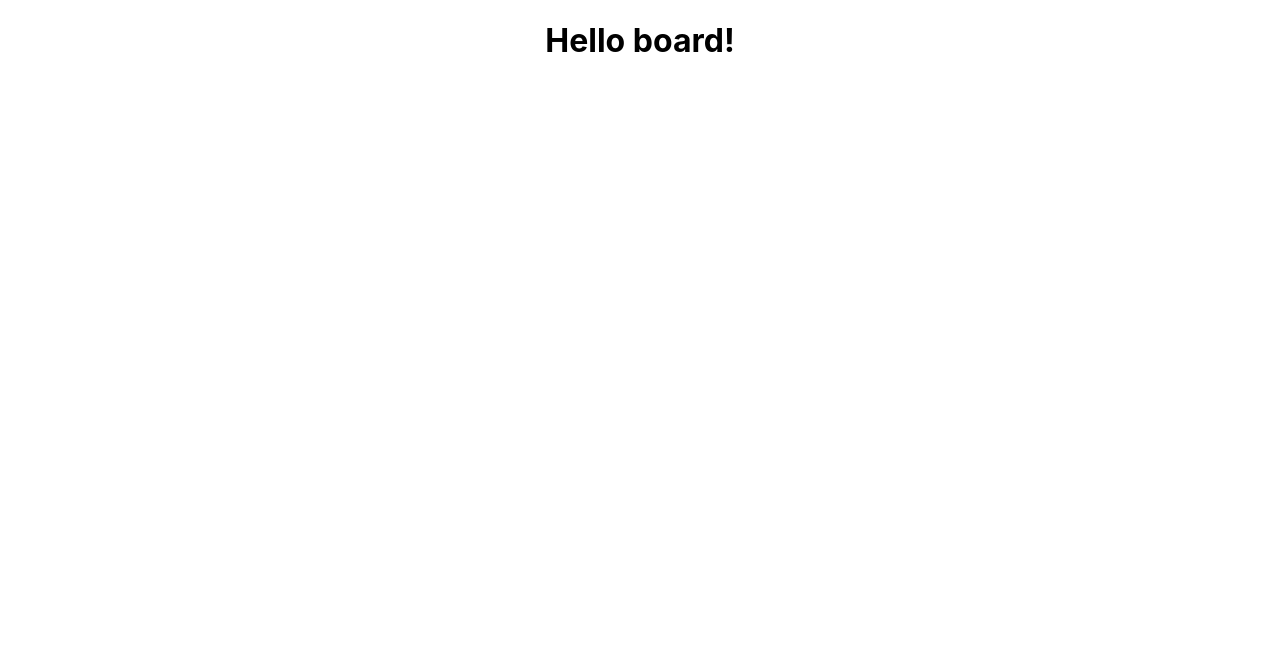
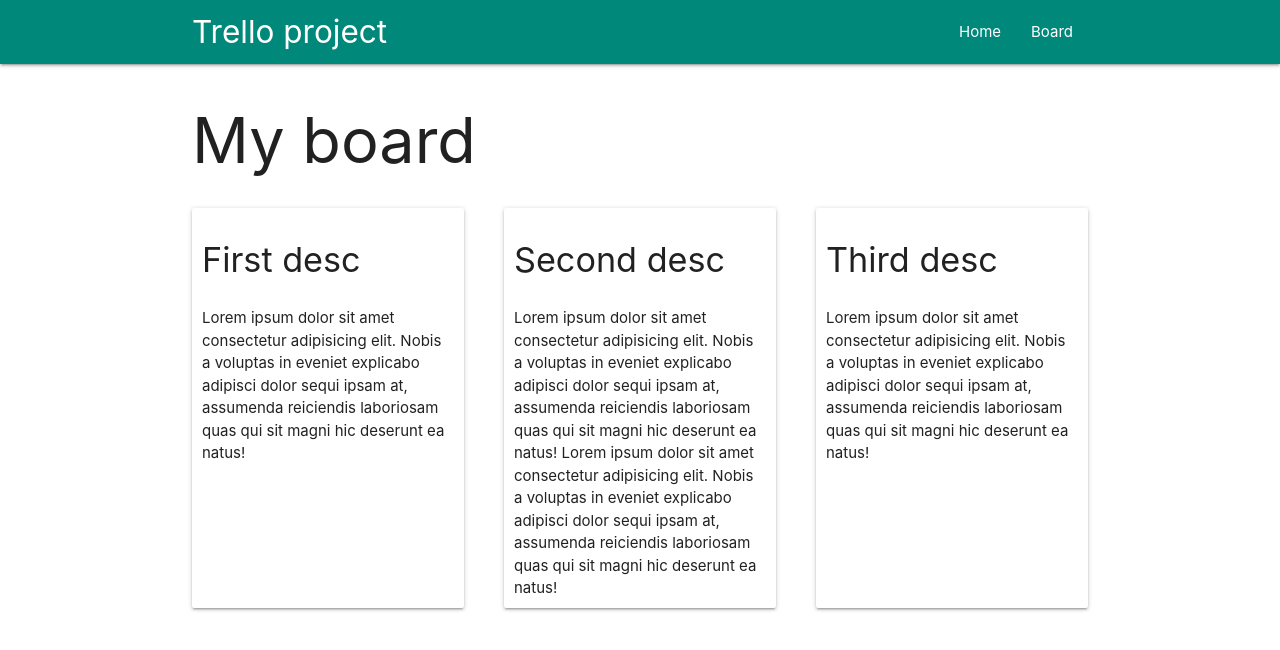
Before and after one commit to luba150278/level-2-1-trello-react, a React (Create React App) app: page /board in a window 1280 px wide. Shown: the top 650 px of the page. Built offline with nearby package versions, Linux system fonts and the light colour scheme.

Commit message:
create board page, add some training boards

```diff
--- a/public/index.html
+++ b/public/index.html
@@ -5,25 +5,20 @@
     <link rel="icon" href="%PUBLIC_URL%/favicon.ico" />
     <meta name="viewport" content="width=device-width, initial-scale=1" />
     <meta name="theme-color" content="#000000" />
-    <meta
-      name="description"
-      content="Web site created using create-react-app"
-    />
+    <meta name="description" content="Web site created using create-react-app" />
     <link rel="apple-touch-icon" href="%PUBLIC_URL%/logo192.png" />
     <!--
       manifest.json provides metadata used when your web app is installed on a
       user's mobile device or desktop. See https://developers.google.com/web/fundamentals/web-app-manifest/
     -->
     <link rel="manifest" href="%PUBLIC_URL%/manifest.json" />
-    <!--
-      Notice the use of %PUBLIC_URL% in the tags above.
-      It will be replaced with the URL of the `public` folder during the build.
-      Only files inside the `public` folder can be referenced from the HTML.
+    <!-- Compiled and minified CSS -->
+    <link rel="stylesheet" href="https://cdnjs.cloudflare.com/ajax/libs/materialize/1.0.0/css/materialize.min.css" />
 
-      Unlike "/favicon.ico" or "favicon.ico", "%PUBLIC_URL%/favicon.ico" will
-      work correctly both with client-side routing and a non-root public URL.
-      Learn how to configure a non-root public URL by running `npm run build`.
-    -->
+    <!-- Compiled and minified JavaScript -->
+    <script src="https://cdnjs.cloudflare.com/ajax/libs/materialize/1.0.0/js/materialize.min.js"></script>
+    <!--Import Google Icon Font-->
+    <link href="https://fonts.googleapis.com/icon?family=Material+Icons" rel="stylesheet" />
     <title>React App</title>
   </head>
   <body>
--- a/src/App.css
+++ b/src/App.css
@@ -13,6 +13,9 @@
   }
 }
 
+nav{
+  background-color: #00887a;
+}
 .App-header {
   background-color: #282c34;
   min-height: 100vh;
@@ -28,6 +31,29 @@
   color: #61dafb;
 }
 
+.cards{
+  display: flex;
+  column-count: 3;
+  width: 100%;
+  justify-content: space-between;
+  align-items: flex-start;
+}
+
+.card{
+  display: flex;
+  flex-direction: column;
+  justify-content: start;
+  align-items: flex-start;
+  padding: 10px;
+  margin-right: 40px;
+  width: 33%;
+  height: 400px;
+}
+
+.card:last-child{
+  margin-right: 0;
+}
+
 @keyframes App-logo-spin {
   from {
     transform: rotate(0deg);
--- a/src/App.tsx
+++ b/src/App.tsx
@@ -1,20 +1,20 @@
 import React from 'react';
-import { BrowserRouter as Router, Switch, Route } from 'react-router-dom';
+import { BrowserRouter, Switch, Route } from 'react-router-dom';
 import './App.css';
+import Navbar from './components/Navbar';
 import Board from './pages/Board/Board';
+import Main from './pages/Board/Main';
 
-function App(): JSX.Element {
-  return (
-    <div className="App">
-      <Router>
-        <Switch>
-          <Route path="/board">
-            <Board />
-          </Route>
-        </Switch>
-      </Router>
+const App: React.FC = () => (
+  <BrowserRouter>
+    <Navbar />
+    <div className="container">
+      <Switch>
+        <Route component={Main} path="/" exact />
+        <Route component={Board} path="/board" exact />
+      </Switch>
     </div>
-  );
-}
+  </BrowserRouter>
+);
 
 export default App;
--- /dev/null
+++ b/src/components/Navbar.tsx
@@ -0,0 +1,22 @@
+import React from 'react';
+import { NavLink } from 'react-router-dom';
+
+const Navbar: React.FunctionComponent = () => (
+  <nav>
+    <div className="nav-wrapper teal teal darken-1 px1 container">
+      <NavLink to="/" className="brand-logo">
+        Trello project
+      </NavLink>
+      <ul className="right hide-on-med-and-down">
+        <li>
+          <NavLink to="/">Home</NavLink>
+        </li>
+        <li>
+          <NavLink to="/board">Board</NavLink>
+        </li>
+      </ul>
+    </div>
+  </nav>
+);
+
+export default Navbar;
--- a/src/pages/Board/Board.tsx
+++ b/src/pages/Board/Board.tsx
@@ -2,6 +2,35 @@ import React, { ReactElement } from 'react';
 
 export default class Board extends React.PureComponent {
   render(): ReactElement {
-    return <h1>Hello board!</h1>;
+    return (
+      <>
+        <h1>My board</h1>
+        <div className="cards">
+          <div className="card">
+            <h4>First desc</h4>
+            <p>
+              Lorem ipsum dolor sit amet consectetur adipisicing elit. Nobis a voluptas in eveniet explicabo adipisci
+              dolor sequi ipsam at, assumenda reiciendis laboriosam quas qui sit magni hic deserunt ea natus!
+            </p>
+          </div>
+          <div className="card">
+            <h4>Second desc</h4>
+            <p>
+              Lorem ipsum dolor sit amet consectetur adipisicing elit. Nobis a voluptas in eveniet explicabo adipisci
+              dolor sequi ipsam at, assumenda reiciendis laboriosam quas qui sit magni hic deserunt ea natus! Lorem
+              ipsum dolor sit amet consectetur adipisicing elit. Nobis a voluptas in eveniet explicabo adipisci dolor
+              sequi ipsam at, assumenda reiciendis laboriosam quas qui sit magni hic deserunt ea natus!
+            </p>
+          </div>
+          <div className="card">
+            <h4>Third desc</h4>
+            <p>
+              Lorem ipsum dolor sit amet consectetur adipisicing elit. Nobis a voluptas in eveniet explicabo adipisci
+              dolor sequi ipsam at, assumenda reiciendis laboriosam quas qui sit magni hic deserunt ea natus!
+            </p>
+          </div>
+        </div>
+      </>
+    );
   }
 }
--- /dev/null
+++ b/src/pages/Board/Main.tsx
@@ -0,0 +1,17 @@
+import React from 'react';
+import { useHistory } from 'react-router-dom';
+
+const Main: React.FC = () => {
+  const history = useHistory();
+  return (
+    <>
+      <h1>About</h1>
+      <p>This is a training React-project. An analogue of the "Trello" service.</p>
+      <button className="btn" onClick={(): void => history.push('/board')}>
+        Go to the 'Board' page
+      </button>
+    </>
+  );
+};
+
+export default Main;
```
